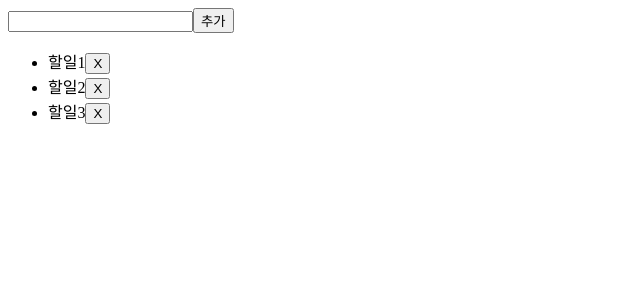
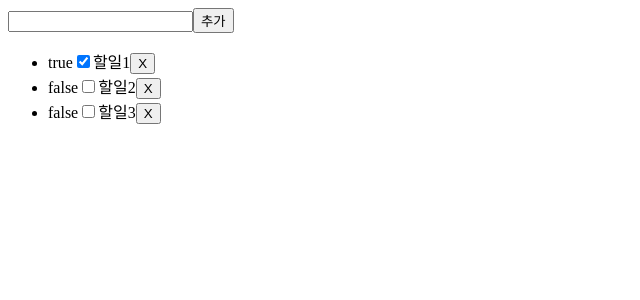
Before and after one commit to predevho/react-todo-, a React (Vite) app: page / in a window 1280 px wide. Shown: the top 300 px of the page, without its empty margins (0-640 px from the left). Built offline with nearby package versions, Linux system fonts and the light colour scheme.

Commit message:
toggle todo 함수 및 할일 체크 구현

```diff
--- a/src/App.jsx
+++ b/src/App.jsx
@@ -1,7 +1,11 @@
 import { useState } from 'react'
 
 function App() {
-    const [todos, setTodos] = useState(['할일1', '할일2', '할일3'])
+    const [todos, setTodos] = useState([
+        { todo: '할일1', completed: true },
+        { todo: '할일2', completed: false },
+        { todo: '할일3', completed: false },
+    ])
 
     const handleOnSubmit = (e) => {
         e.preventDefault()
@@ -11,10 +15,17 @@ function App() {
             return
         }
 
-        setTodos([form.todo.value, ...todos])
+        setTodos([{ todo: form.todo.value, completed: false }, ...todos])
     }
     const deleteTodo = (selectedIndex) => {
         const nextState = todos.filter((todo, index) => index !== selectedIndex)
+        setTodos(nextState)
+    }
+
+    const toggleTodo = (selectedIndex) => {
+        const nextState = todos.map((todo, index) =>
+            index === selectedIndex ? { ...todo, completed: !todo.completed } : todo,
+        )
         setTodos(nextState)
     }
 
@@ -27,7 +38,9 @@ function App() {
             <ul>
                 {todos.map((todo, index) => (
                     <li key={index}>
-                        <span>{todo}</span>
+                        {JSON.stringify(todo.completed)}
+                        <input type="checkbox" onChange={() => toggleTodo(index)} checked={todo.completed} />
+                        <span>{todo.todo}</span>
                         <button onClick={() => deleteTodo(index)}>X</button>
                     </li>
                 ))}
```
